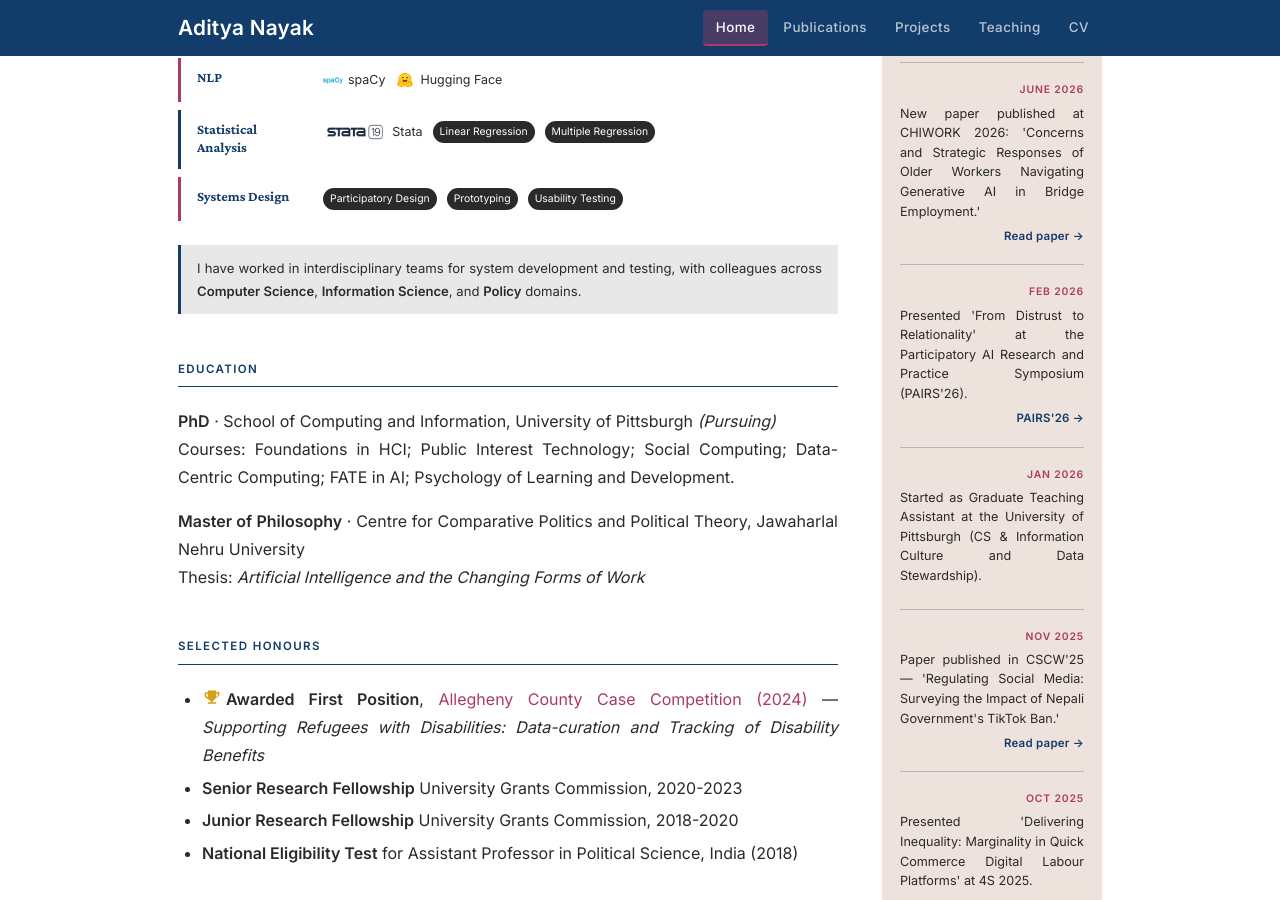
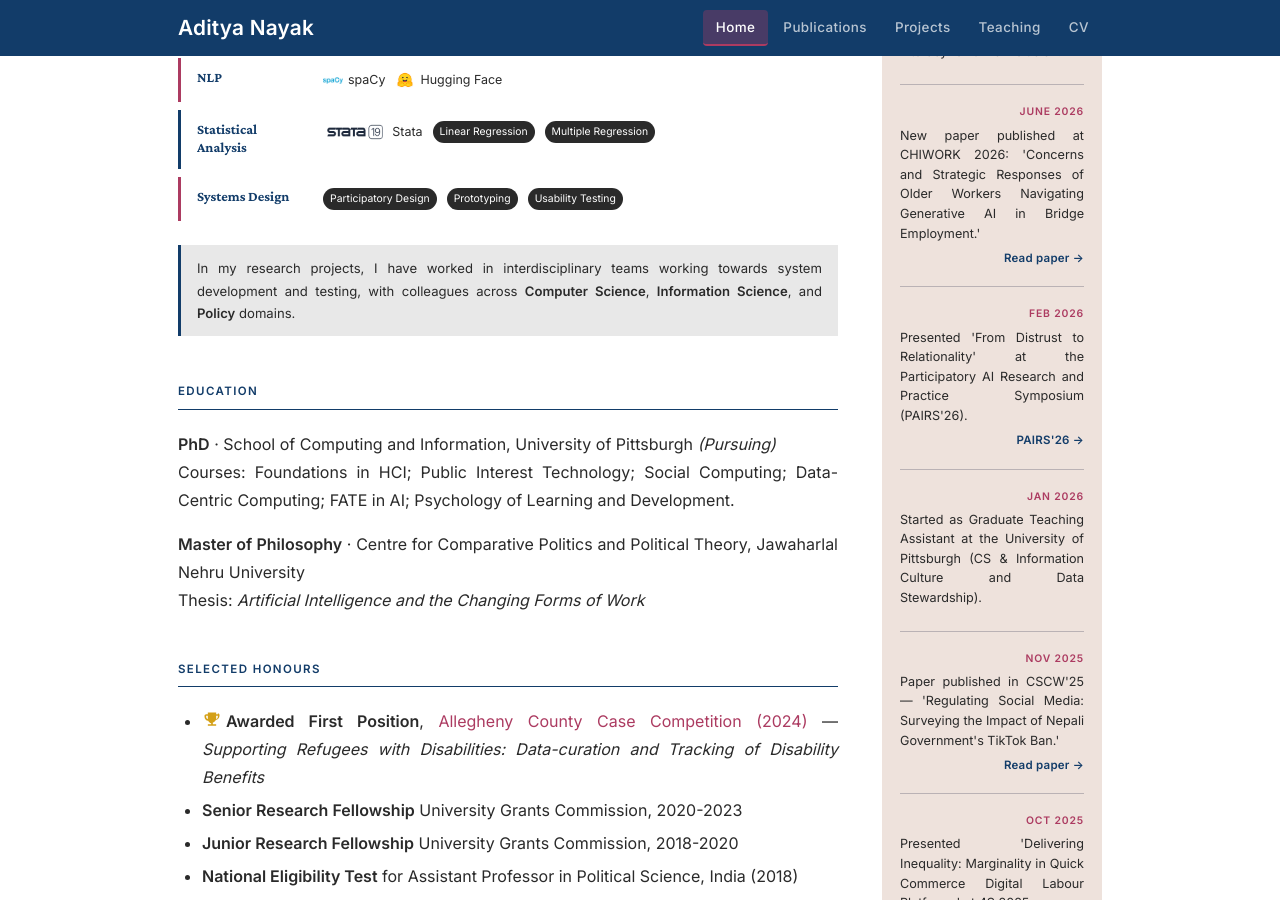
Before and after one commit to adityanayak-info/adityanayak-info.github.io, a Jekyll site: the page built from index.md, in a window 1280 px wide and 900 px high, scrolled down 1225 px. Built offline with Jekyll 4.4.1, drawn with Linux system fonts in a browser that asks for light colours.

Commit message:
Update index.md

```diff
--- a/index.md
+++ b/index.md
@@ -99,7 +99,7 @@ permalink: /
 </div>
 
 <div class="skill-collab">
-  I have worked in interdisciplinary teams for system development and testing, with colleagues across <strong>Computer Science</strong>, <strong>Information Science</strong>, and <strong>Policy</strong> domains.
+  In my research projects, I have worked in interdisciplinary teams working towards system development and testing, with colleagues across <strong>Computer Science</strong>, <strong>Information Science</strong>, and <strong>Policy</strong> domains.
 </div>
 
 
```
